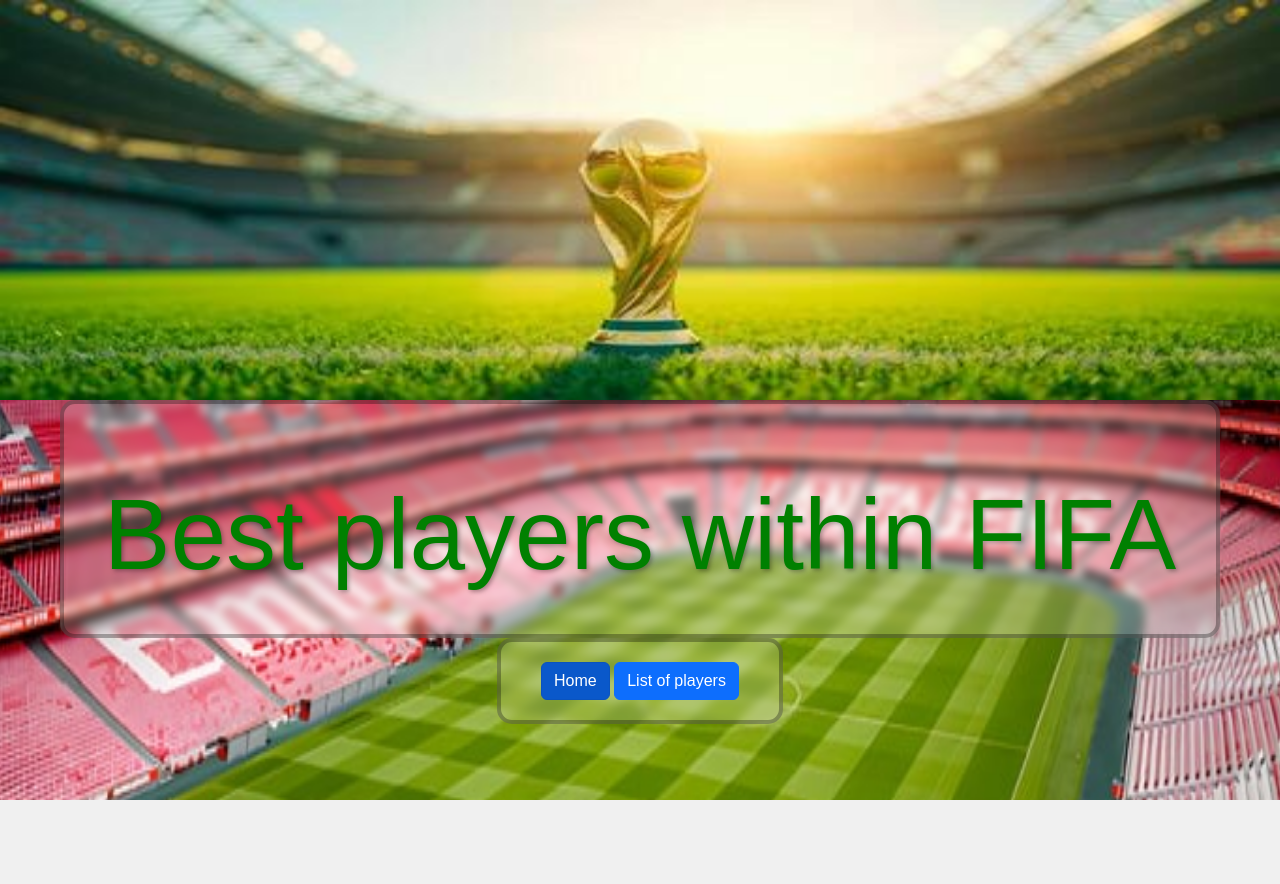
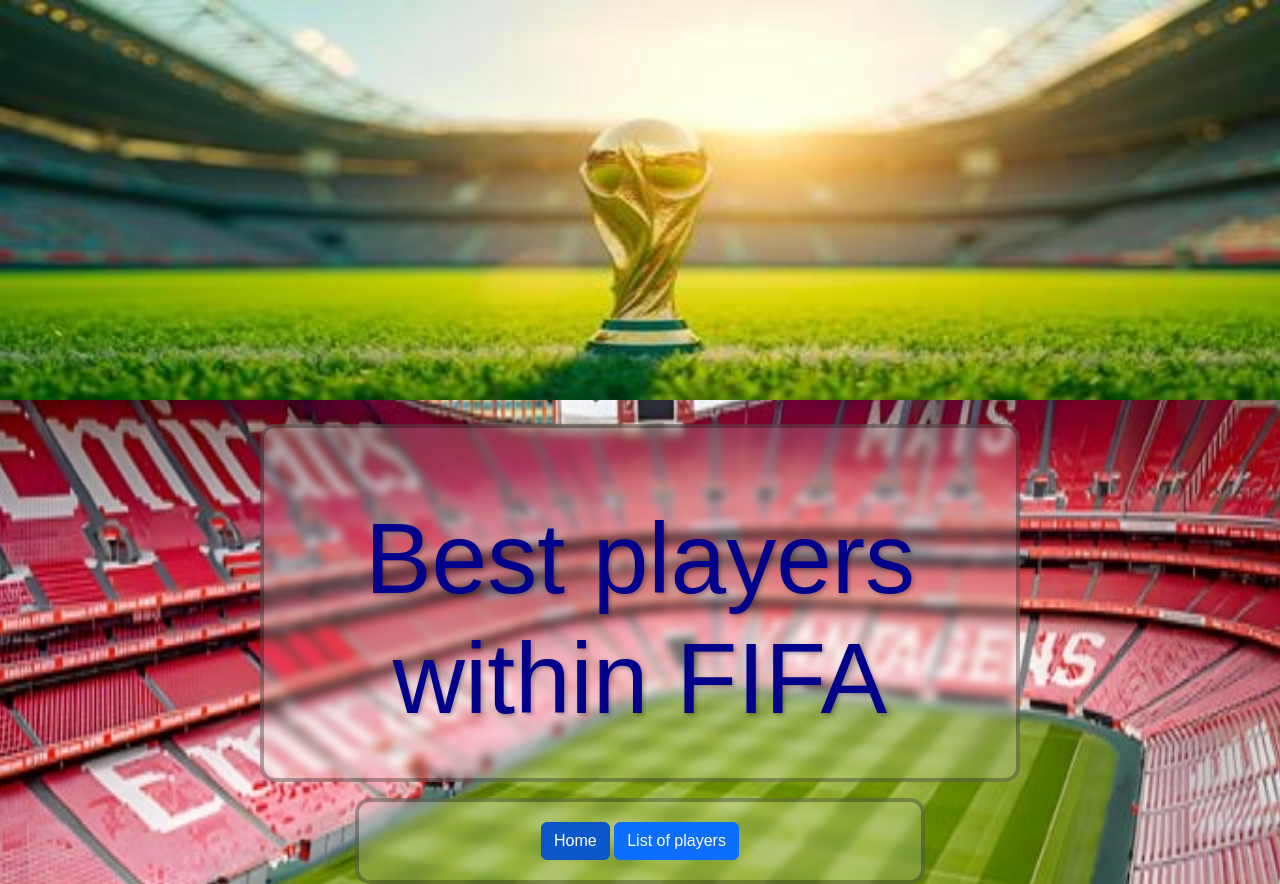
Before and after one commit to Gc8808/Monthysite8, a plain HTML site: page index.html in a window 1280 px wide. Before the commit the page ends 800 px from the top, so only its background shows below. Drawn offline with nearby package versions, Linux system fonts and the light colour scheme.

Commit message:
Finished

```diff
--- a/index.html
+++ b/index.html
@@ -24,19 +24,29 @@
             <!-- place navbar here -->
         </header>
         <main>
-            <img src="banner.jpg" alt="Banner" class="banner img-fluid"/>
-            <div class="title-box">
-    <h1>Best players within FIFA</h1>
+     <!-- Full-width banner -->
+<div class="w-100">
+  <img src="banner.jpg" alt="Banner" class="banner img-fluid w-100" />
+</div>
 
+<!-- Main content container -->
+<div class="container mt-4">
+  <div class="row justify-content-center">
+
+    <div class="col-md-8 text-center title-box small-bounce">
+      <h1>Best players within FIFA</h1>
     </div>
-<br>
- <div class="title-box">
-    <a href="index.html" class="btn btn-primary active">Home</a>
-    <a href="roster.html" class="btn btn-primary">List of players</a>
- </div>
+  </div>
 
-    <!-- Modal -->
+  <div class="row justify-content-center mt-3">
+    <div class="col-md-6 text-center title-box">
+      <a href="index.html" class="btn btn-primary active">Home</a>
+      <a href="roster.html" class="btn btn-primary">List of players</a>
+    </div>
+  </div>
 
+
+</div>
 
         </main>
         <footer>
--- a/rosters.js
+++ b/rosters.js
@@ -12,7 +12,7 @@ document.addEventListener("DOMContentLoaded", () => {
                           <h5 class="card-title mb-1">${p.name}</h5>
                           <p class="card-text">Age: ${p.age}</p>
                             <p class="card-text">Country: ${p.country}</p>
-                            <p class="badge badge-position badge-pos-$(p.position}"> ${p.position}</p>
+                            <p class="badge badge-position bg-dark badge-pos-$(p.position}"> ${p.position}</p>
                             ${p.button}
                         </div>
                     </div>
--- a/style.css
+++ b/style.css
@@ -36,8 +36,21 @@
 
     h1 {
       font-size: 100px;
-      color: green;
+      color: darkblue;
       text-shadow: 2px 2px 4px rgba(0, 0, 0, 0.3);
       margin-top: 50px;
       margin-bottom: 20px;
     }
+
+    @keyframes small-bounce {
+  0%, 100% {
+    transform: translateY(0);
+  }
+  50% {
+    transform: translateY(-8px);
+  }
+}
+
+.bounce {
+  animation: small-bounce 1.5s ease-in-out infinite;
+}
```
